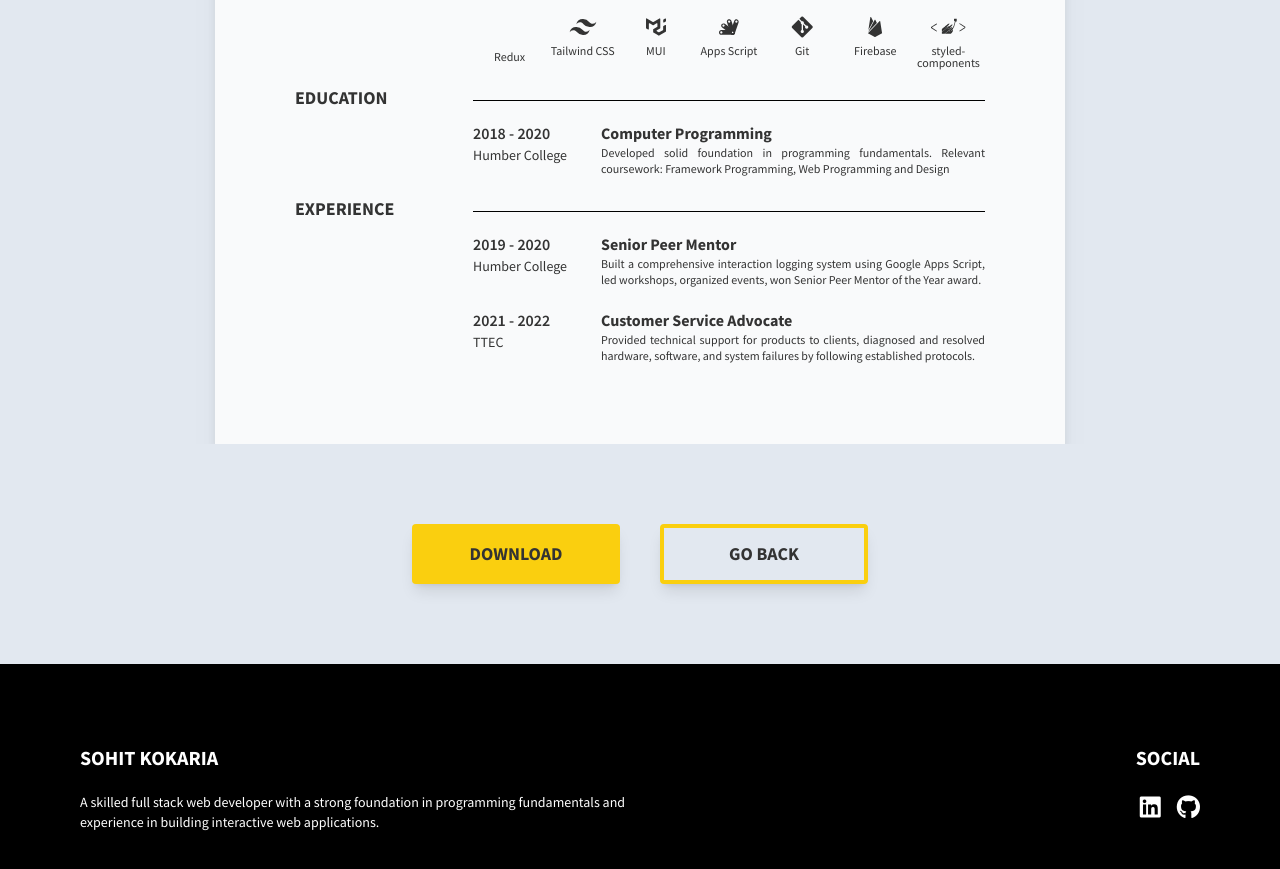
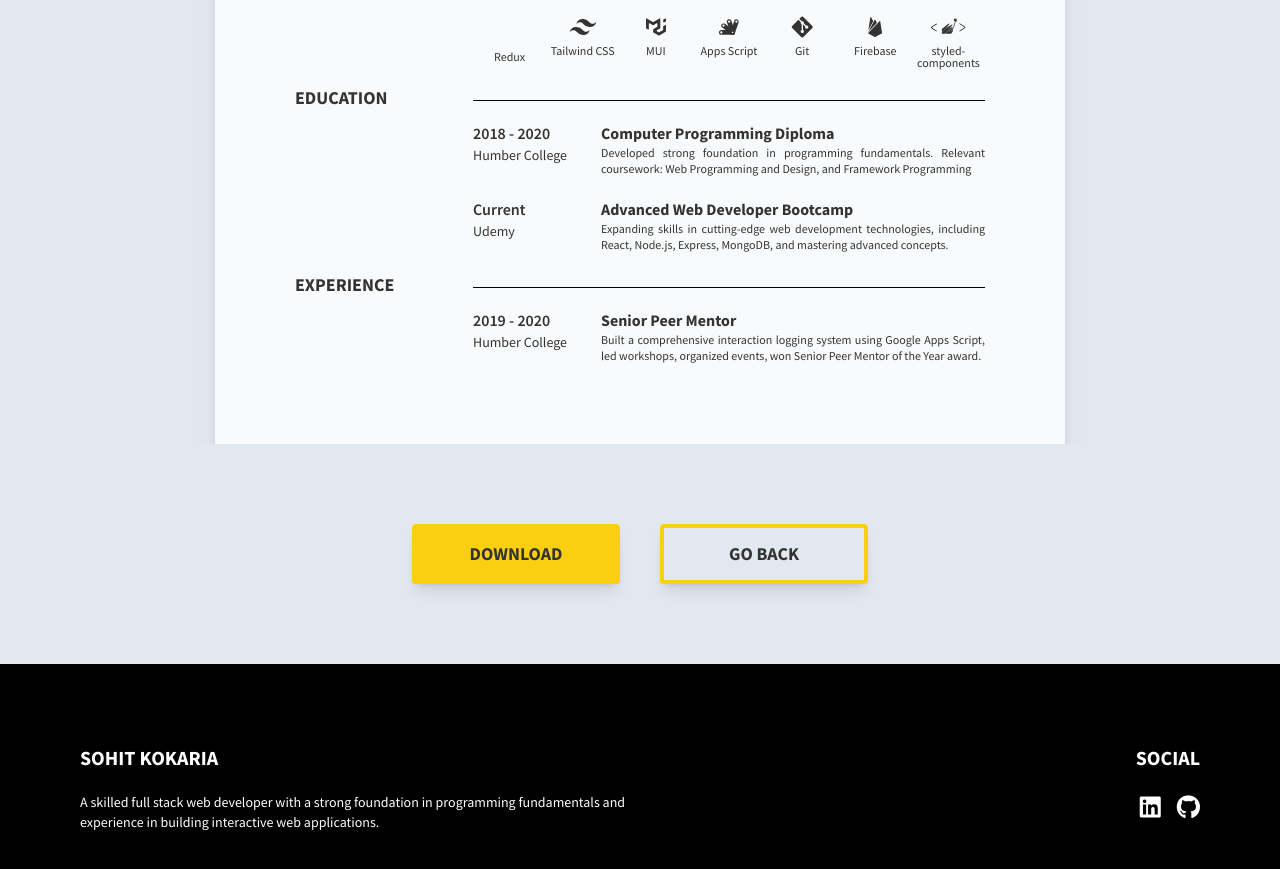
Before and after one commit to sohitkokaria/Portfolio, a React (Create React App) app: page /resume in a window 1280 px wide. Shown: the part 800-1669 px from the top of the page. Built offline with nearby package versions, Linux system fonts and the light colour scheme; some icons are missing; the HTML template or start-up script is replaced by a standard one.

Commit message:
updated resume

```diff
--- a/src/pages/Resume.jsx
+++ b/src/pages/Resume.jsx
@@ -35,7 +35,7 @@ const ResumeContent = () => {
             </div>
 
             {/* CONTACT LINKS */}
-            <div className="flex justify-between -5 py-3 border-b border-t border-gray-300">
+            <div className="flex justify-between py-3 border-b border-t border-gray-300">
                 <a href="tel:437-970-2416" target="_blank">
                     <div className="flex text-xs font-bold items-center gap-2">
                         <i className="fa-solid fa-phone"></i>
@@ -197,10 +197,23 @@ const ResumeContent = () => {
                             <p className="text-sm">Humber College</p>
                         </div>
                         <div className="w-3/4">
-                            <h3 className="text-md font-bold">Computer Programming</h3>
+                            <h3 className="text-md font-bold">Computer Programming Diploma</h3>
                             <p className="text-xs text-justify">
-                                Developed solid foundation in programming fundamentals. Relevant
-                                coursework: Framework Programming, Web Programming and Design
+                                Developed strong foundation in programming fundamentals. Relevant
+                                coursework: Web Programming and Design, and Framework Programming
+                            </p>
+                        </div>
+                    </div>
+                    <div className="flex">
+                        <div className="w-1/4">
+                            <p className="text-md font-semibold">Current</p>
+                            <p className="text-sm">Udemy</p>
+                        </div>
+                        <div className="w-3/4">
+                            <h3 className="text-md font-bold">Advanced Web Developer Bootcamp</h3>
+                            <p className="text-xs text-justify">
+                                Expanding skills in cutting-edge web development technologies,
+                                including React, Node.js, Express, MongoDB, and mastering advanced concepts.
                             </p>
                         </div>
                     </div>
@@ -224,20 +237,6 @@ const ResumeContent = () => {
                                 Built a comprehensive interaction logging system using Google Apps
                                 Script, led workshops, organized events, won Senior Peer Mentor of
                                 the Year award.
-                            </p>
-                        </div>
-                    </div>
-                    <div className="flex">
-                        <div className="w-1/4">
-                            <p className="text-md font-semibold">2021 - 2022</p>
-                            <p className="text-sm">TTEC</p>
-                        </div>
-                        <div className="w-3/4">
-                            <h3 className="text-md font-bold">Customer Service Advocate</h3>
-                            <p className="text-xs text-justify">
-                                Provided technical support for products to clients, diagnosed and
-                                resolved hardware, software, and system failures by following
-                                established protocols.
                             </p>
                         </div>
                     </div>
```
Also changed, not shown: 1 other file (tests, documents, lock files or other folders).
